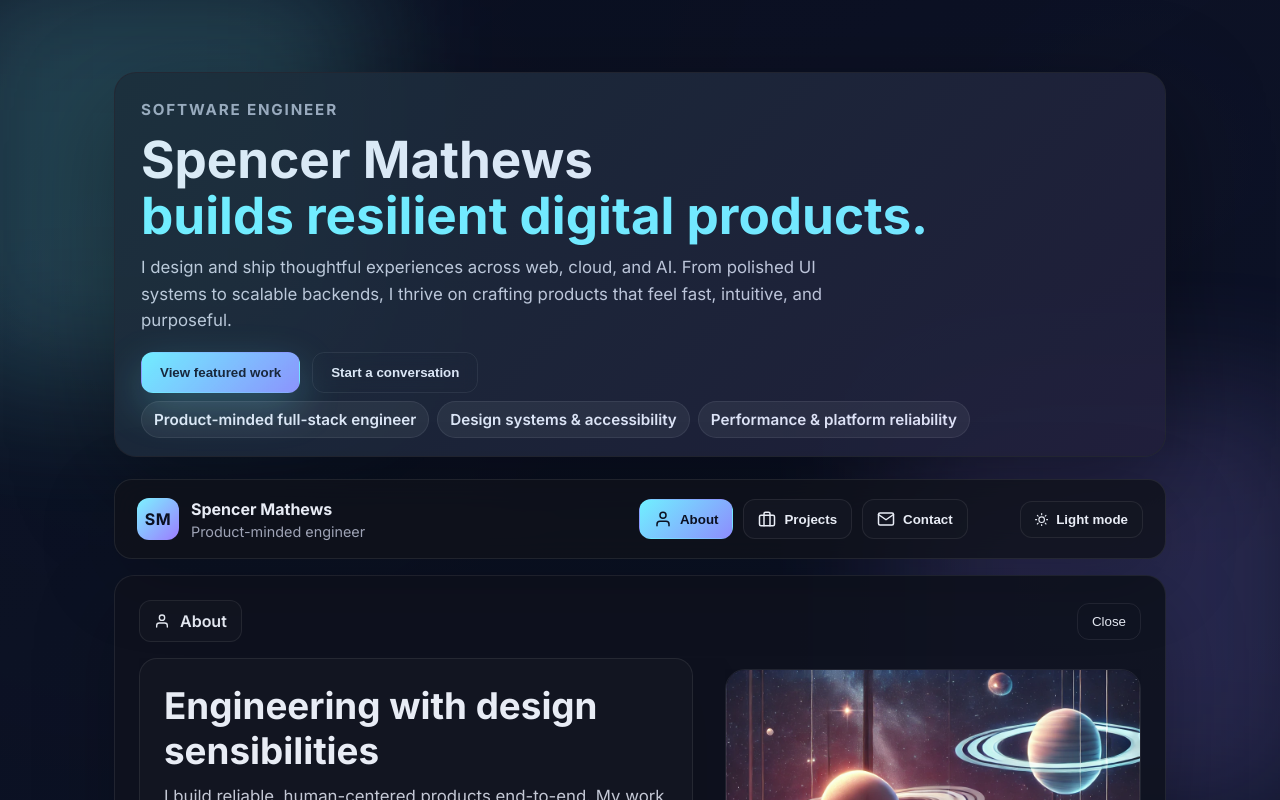
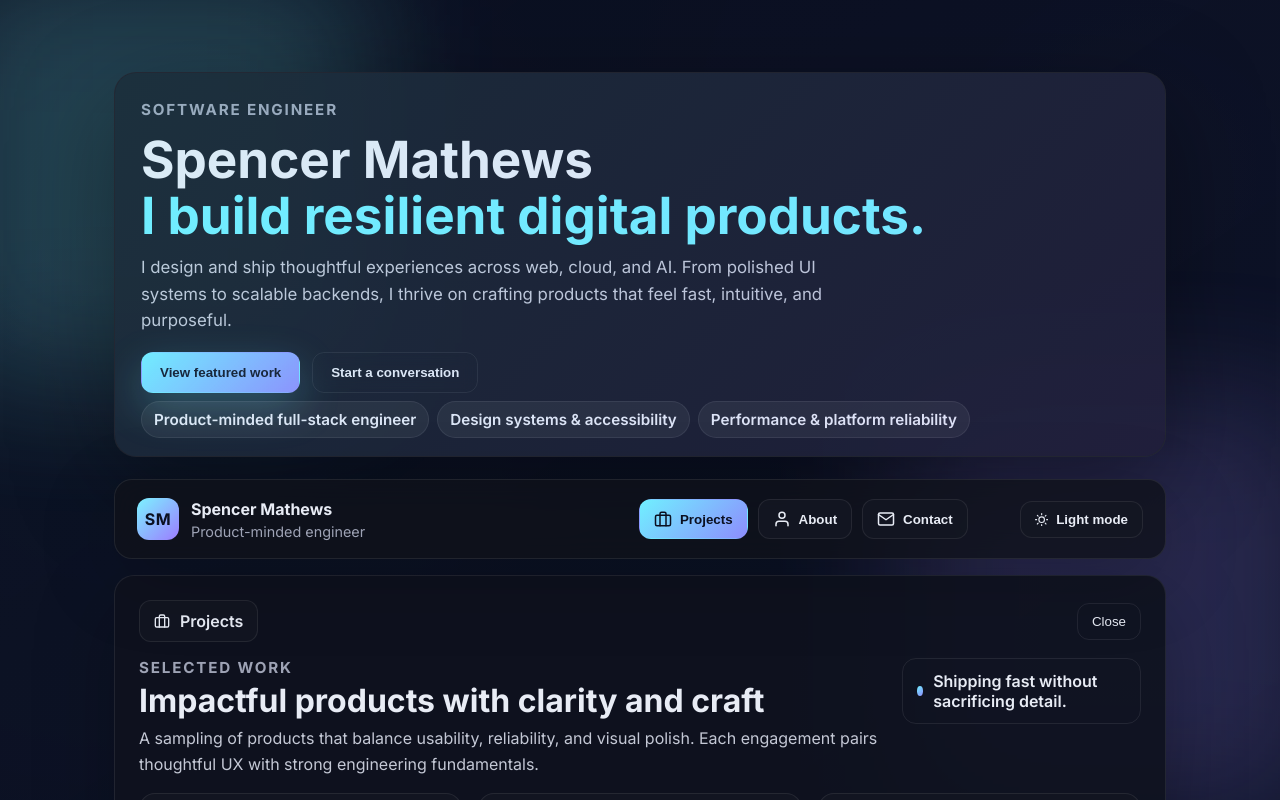
Before and after one commit to spencer-w-mathews/spencermathews, a React (Create React App) app: page / in a window 1280 px wide. Shown: the top 800 px of the page. Built offline with nearby package versions, Linux system fonts and the light colour scheme.

Commit message:
update wording and nav

```diff
--- a/src/App.js
+++ b/src/App.js
@@ -6,7 +6,7 @@ import Projects from "./components/Projects";
 import Contact from "./components/Contact";
 
 const App = () => {
-  const [activeTab, setActiveTab] = useState("about");
+  const [activeTab, setActiveTab] = useState("projects");
   const [isDarkMode, setIsDarkMode] = useState(true);
   const [isOpen, setIsOpen] = useState(false);
 
@@ -49,7 +49,7 @@ const App = () => {
           <h1>
             Spencer Mathews
             <span className="hero-accent">
-              builds resilient digital products.
+              I build resilient digital products.
             </span>
           </h1>
           <p className="hero-body">
--- a/src/components/Navigation.jsx
+++ b/src/components/Navigation.jsx
@@ -1,10 +1,9 @@
-
 import { FiBriefcase, FiMail, FiMoon, FiSun, FiUser } from "react-icons/fi";
 import "./Navigation.css";
 
 const tabs = [
+  { id: "projects", label: "Projects", icon: <FiBriefcase /> },
   { id: "about", label: "About", icon: <FiUser /> },
-  { id: "projects", label: "Projects", icon: <FiBriefcase /> },
   { id: "contact", label: "Contact", icon: <FiMail /> },
 ];
 
```
